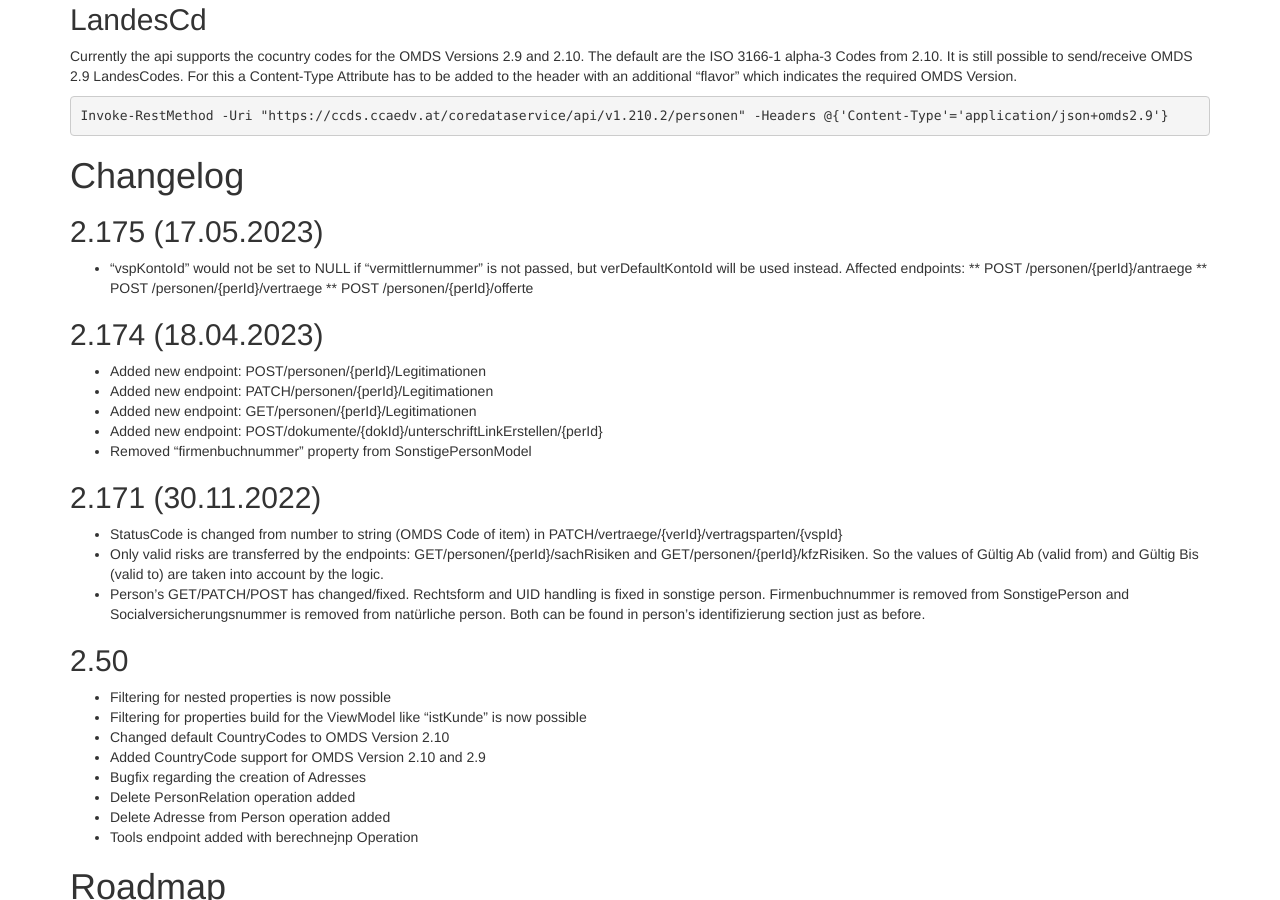
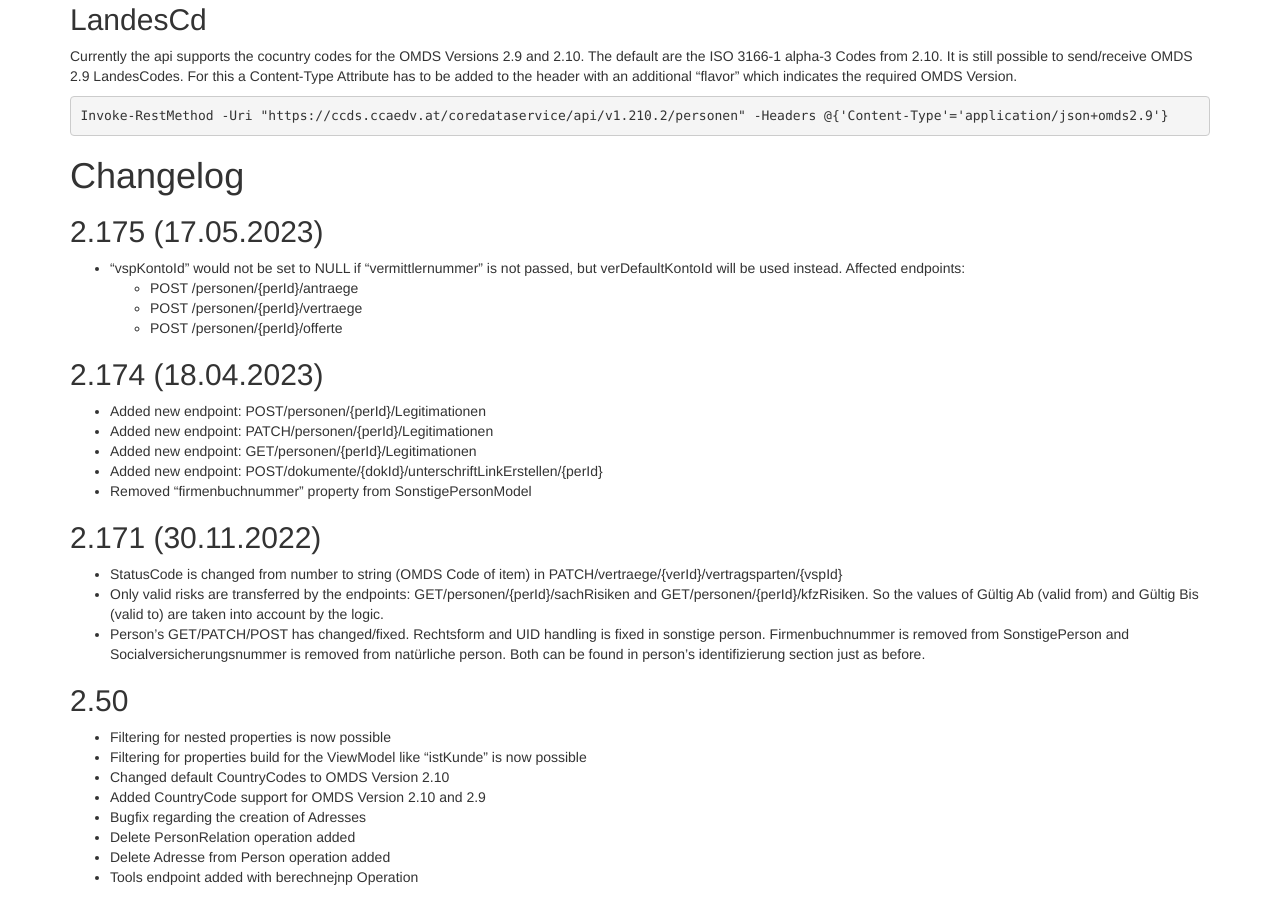
Before and after one commit to togethercca/togethercca.github.io, a Jekyll site: the page built from _pages/ccaCoreDataserviceApi.md, in a window 1280 px wide and 900 px high, scrolled down 9303 px. Built offline with Jekyll 4.4.1, drawn with Linux system fonts in a browser that asks for light colours.

```diff
--- a/_pages/ccaCoreDataserviceApi.md
+++ b/_pages/ccaCoreDataserviceApi.md
@@ -488,9 +488,9 @@ Invoke-RestMethod -Uri "https://ccds.ccaedv.at/coredataservice/api/v1.210.2/pers
 # Changelog
 ## 2.175 (17.05.2023)
 * "vspKontoId" would not be set to NULL if "vermittlernummer" is not passed, but verDefaultKontoId will be used instead. Affected endpoints:
-** POST /personen/{perId}/antraege
-** POST /personen/{perId}/vertraege
-** POST /personen/{perId}/offerte
+  * POST /personen/{perId}/antraege
+  * POST /personen/{perId}/vertraege
+  * POST /personen/{perId}/offerte
 
 ## 2.174 (18.04.2023)
 * Added new endpoint: POST/personen/{perId}/Legitimationen
```
